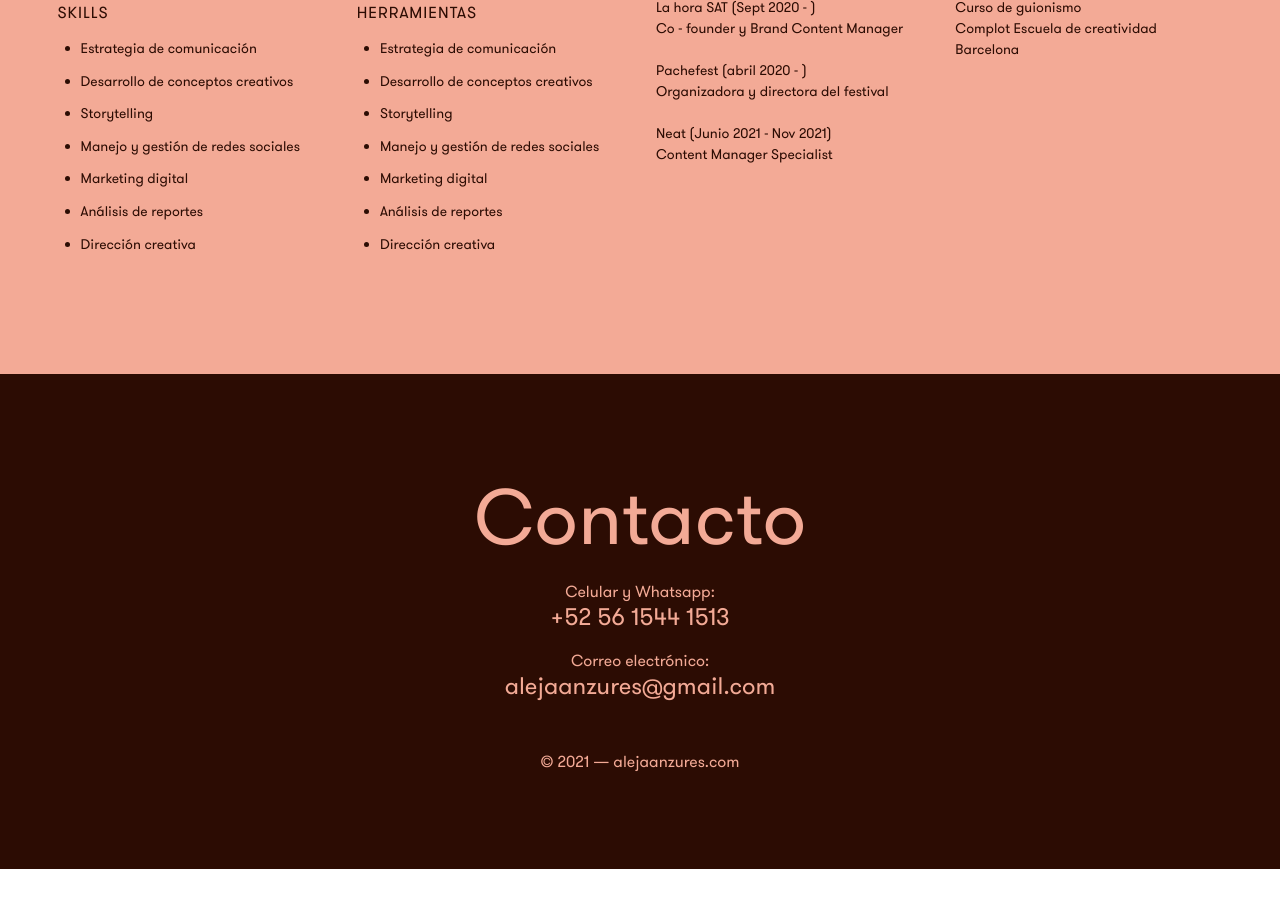
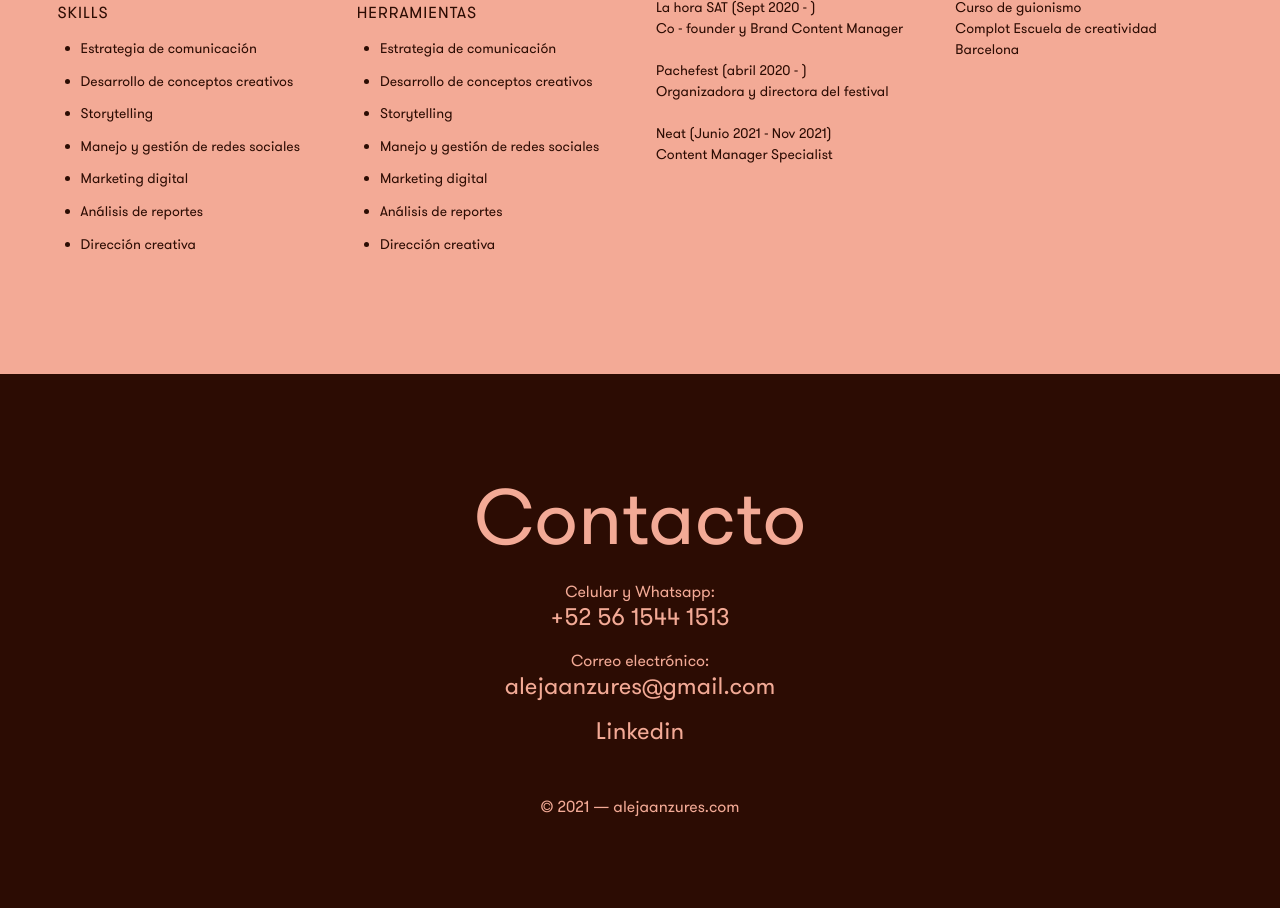
Before and after one commit to danpliego/alejaanzures2, a Gatsby site: page / in a window 1280 px wide. Shown: the part 2587-3495 px from the top of the page. Before the commit the page ends 3456 px from the top, so only its background shows below. Built offline with nearby package versions, Linux system fonts and the light colour scheme; Gatsby itself is replaced by a stand-in of ours.

Commit message:
footer update

```diff
--- a/src/components/footer.js
+++ b/src/components/footer.js
@@ -129,6 +129,11 @@ const Footer = () => (
         <h4>
           <a href="mailto:alejaanzures@gmail.com">alejaanzures@gmail.com</a>
         </h4>
+        <h4>
+          <a href="https://www.linkedin.com/in/alejandra-anzures-arciniega-545a99161/">
+            Linkedin
+          </a>
+        </h4>
         <div style={{ marginTop: "3rem" }}>
           © {new Date().getFullYear()} — alejaanzures.com
         </div>
```
